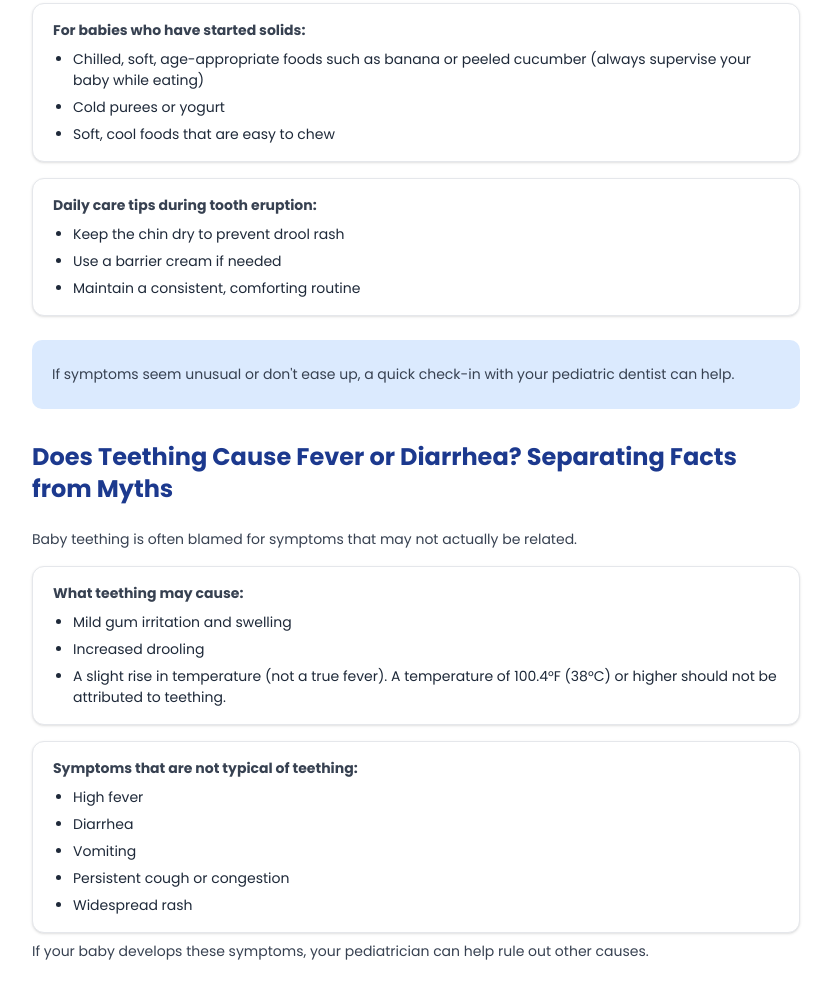
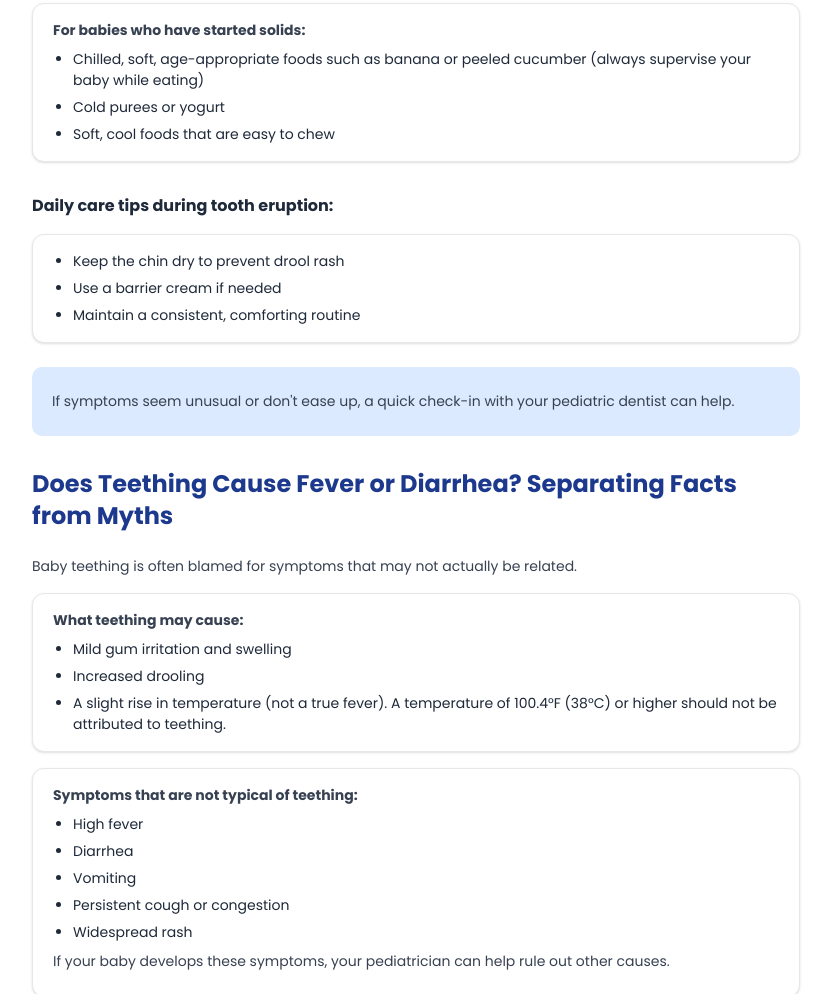
Before and after one commit to JogiAshok87/baby-teething, a website: page index.html in a window 1280 px wide. Shown: the part 4190-5184 px from the top of the page, without its empty margins (416-1247 px from the left). Drawn offline with Linux system fonts and the light colour scheme.

Commit message:
second commit

```diff
--- a/index.html
+++ b/index.html
@@ -708,8 +708,9 @@
                 <li>Soft, cool foods that are easy to chew</li>
               </ul>
             </div>
+            <h3 class="mt-4  font-bold">Daily care tips during tooth eruption:</h3>
             <div class="rounded-xl border border-gray-200 bg-white px-5 py-4 shadow-sm">
-              <p class="mb-2 font-bold text-blue-900">Daily care tips during tooth eruption:</p>
+
               <ul class="list-disc text-[16px] md:text-[14px] space-y-1.5 pl-5 marker:font-semibold">
                 <li>Keep the chin dry to prevent drool rash</li>
                 <li>Use a barrier cream if needed</li>
@@ -751,10 +752,11 @@
                   <li>Persistent cough or congestion</li>
                   <li>Widespread rash</li>
                 </ul>
+                <p class="mb-4 mt-2">If your baby develops these symptoms, your pediatrician can help rule out other causes.</p>
               </div>
             </div>
 
-            <p class="mb-4 mt-2">If your baby develops these symptoms, your pediatrician can help rule out other causes.</p>
+
 
 
 
```
Also changed, not shown: output.css.
